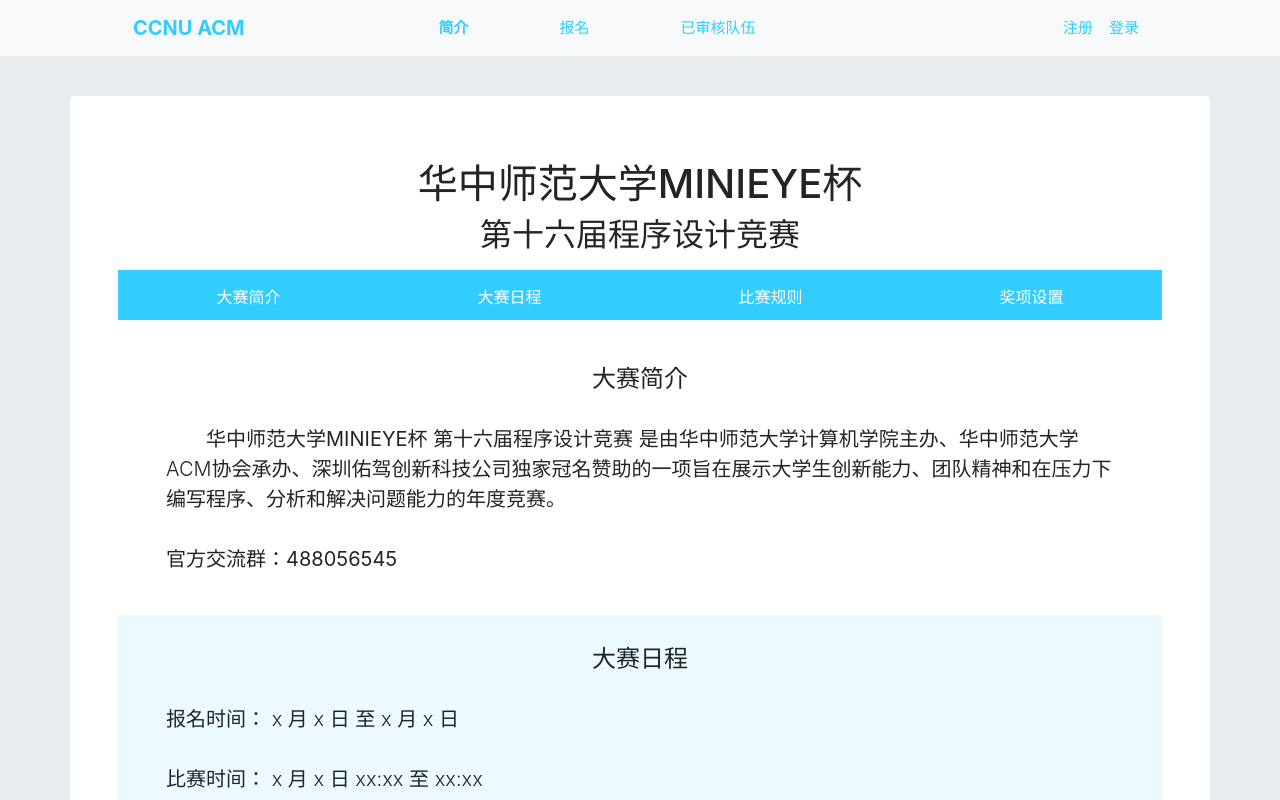
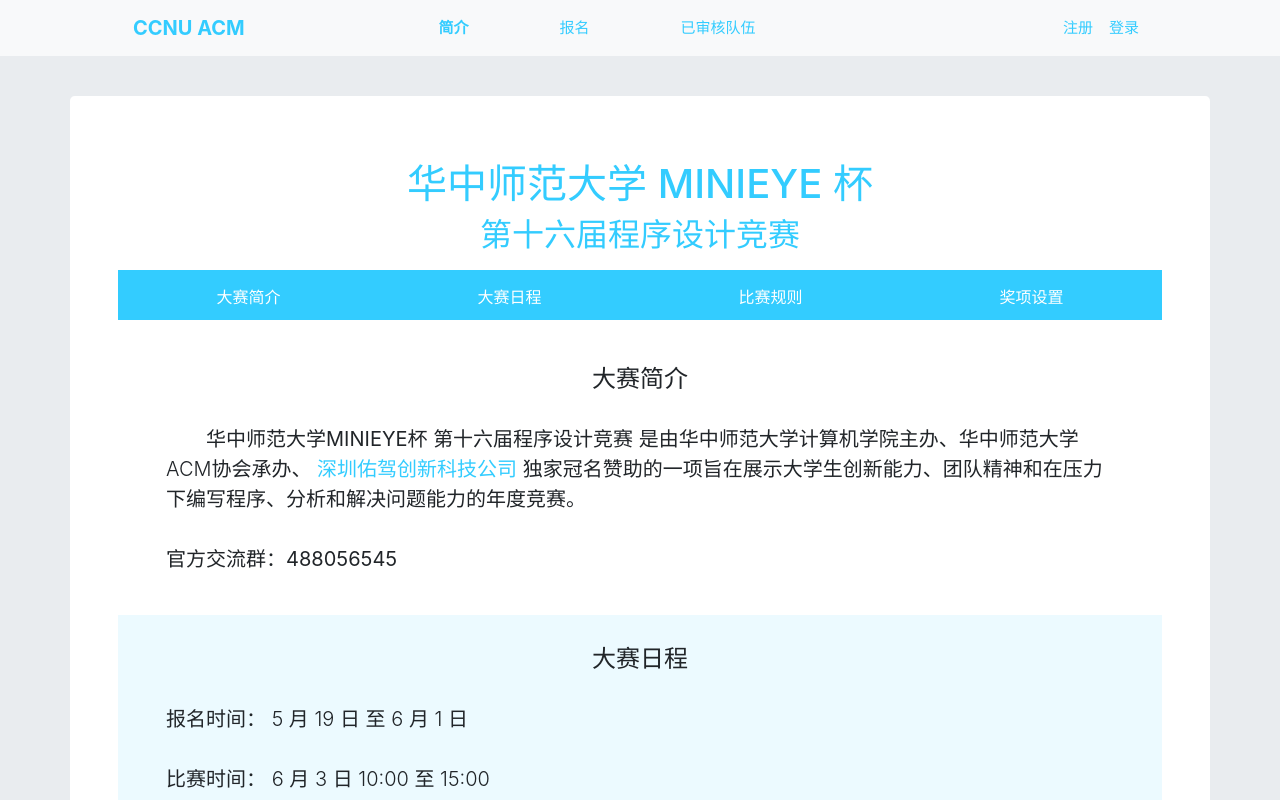
Before and after one commit to MCVI/Ukada2, an Angular app in the folder ukada2-website/: page /introduction in a window 1280 px wide. Shown: the top 800 px of the page. Built offline with nearby package versions, Linux system fonts and the light colour scheme.

Commit message:
Fill details

```diff
--- a/ukada2-website/src/app/introduction/introduction.component.html
+++ b/ukada2-website/src/app/introduction/introduction.component.html
@@ -1,7 +1,10 @@
 <div class="full">
   <div class="container jumbotron">
-    <div class="main-title text-center">
-      <h1>华中师范大学MINIEYE杯</h1>
+    <div class="main-title text-center" style="color: #33ccff;">
+      <h1>华中师范大学
+        <a href="http://www.minieye.cc/tech" style="color: #33ccff;" target="blank">MINIEYE</a>
+        杯
+      </h1>
       <h2>第十六届程序设计竞赛</h2>
     </div>
 
@@ -30,7 +33,9 @@
         <p class="lead paragraph">
           <strong>华中师范大学MINIEYE杯</strong>
           第十六届程序设计竞赛
-          是由华中师范大学计算机学院主办、华中师范大学ACM协会承办、深圳佑驾创新科技公司独家冠名赞助的一项旨在展示大学生创新能力、团队精神和在压力下编写程序、分析和解决问题能力的年度竞赛。
+          是由华中师范大学计算机学院主办、华中师范大学ACM协会承办、
+          <a href="http://www.minieye.cc/tech" style="color: #33ccff;" target="blank">深圳佑驾创新科技公司</a>
+          独家冠名赞助的一项旨在展示大学生创新能力、团队精神和在压力下编写程序、分析和解决问题能力的年度竞赛。
           <br>
           <br>
           官方交流群：<strong>488056545</strong>
@@ -44,13 +49,13 @@
       </div>
       <div class="block-content">
         <p class="lead">
-          <strong>报名时间：</strong> x 月 x 日 至 x 月 x 日
+          <strong>报名时间：</strong> 5 月 19 日 至 6 月 1 日
           <br>
           <br>
-          <strong>比赛时间：</strong> x 月 x 日 xx:xx 至 xx:xx
+          <strong>比赛时间：</strong> 6 月 3 日 10:00 至 15:00
           <br>
           <br>
-          <strong>比赛地点：</strong> 华中师范大学 九号楼 xxxx机房
+          <strong>比赛地点：</strong> 华中师范大学 九号楼 11层机房
         </p>
       </div>
     </div>
@@ -104,16 +109,16 @@
       <div class="block-content">
         <p class="lead">
           <strong>特等奖：</strong>  一名<br>
-          奖品：<br>
+          奖品：HHKB（每队）<br>
           <br>
           <strong>一等奖：</strong>  一名<br>
-          奖品：<br>
+          奖品：Kindle（每人）<br>
           <br>
           <strong>二等奖：</strong>  四名<br>
-          奖品：<br>
+          奖品：小米手环（每人）<br>
           <br>
           <strong>三等奖：</strong>  八名<br>
-          奖品：<br>
+          奖品：抱枕被子两用（每人）<br>
         </p>
       </div>
     </div>
--- a/ukada2-website/src/index.html
+++ b/ukada2-website/src/index.html
@@ -1,5 +1,5 @@
 <!doctype html>
-<html lang="en">
+<html lang="zh">
 <head>
   <meta charset="utf-8">
   <title>华中师范大学MINIEYE杯第十六届程序设计竞赛</title>
```
